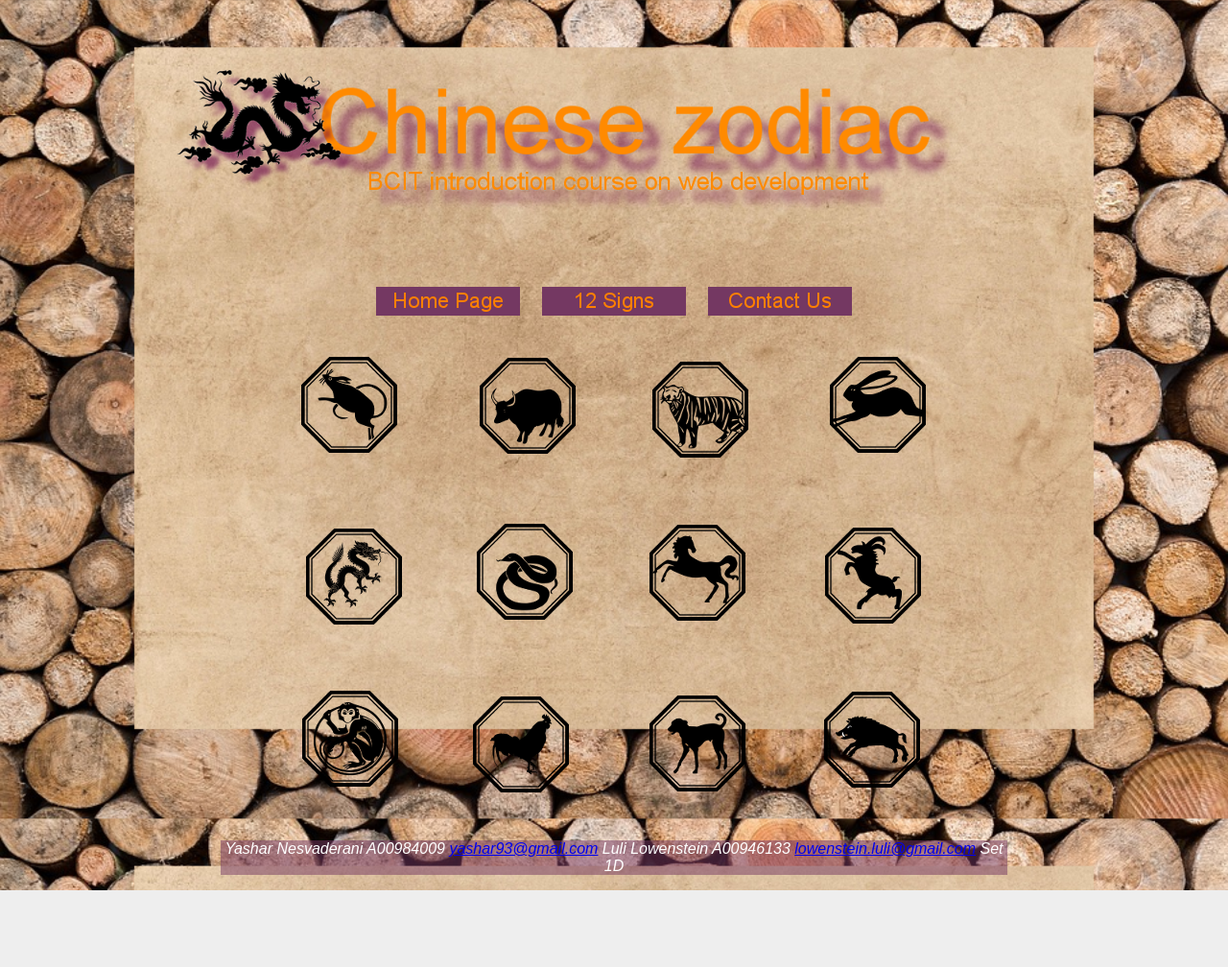
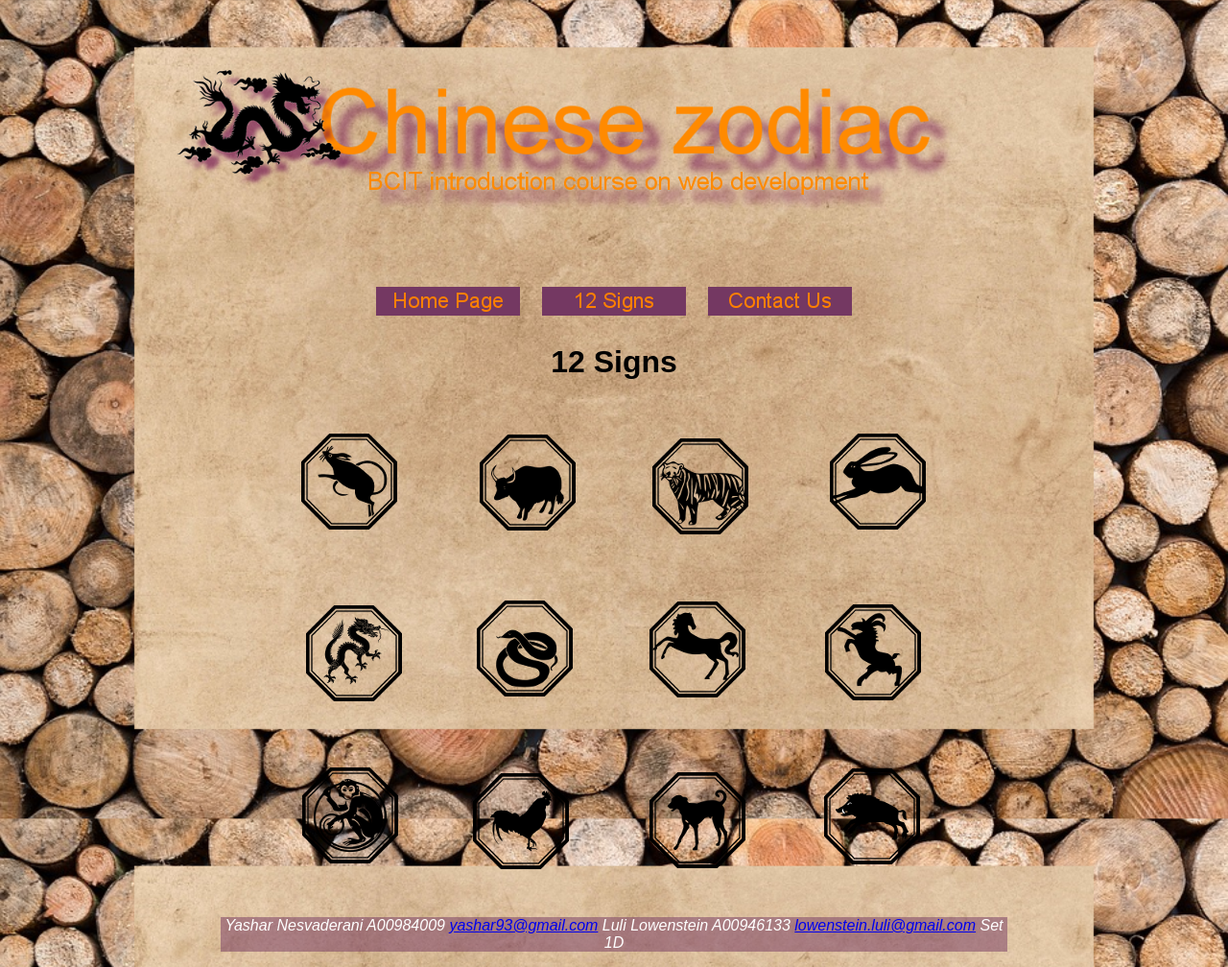
Before and after one commit to llowenstein/Chinese-Zodiac, a plain HTML site: page 12signs.html in a window 1280 px wide. Shown: the whole page at 96% size. Before the commit the page ends 928 px from the top, so only its background shows below. Drawn offline with Linux system fonts and the light colour scheme.

Commit message:
added title to the 12 signs page

```diff
--- a/12signs.html
+++ b/12signs.html
@@ -14,6 +14,7 @@
 		<a href="12signs.html"><img src = "Images/12signs.png" alt="12 Signs"></img></a> &nbsp;
 		<a href="contactus.html"><img src= "Images/ContactUs.png" alt="Contact Us"></img></a>
 	</div>
+	<h1>12 Signs</h1>
 	<div id="signs">
 		<a href="Rat.html"><img src="Images/rat.png" alt="Rat" ></img></a> &nbsp;
 		<a href="Ox.html"><img src="Images/ox.png" alt="Ox"></img></a> &nbsp;
```
